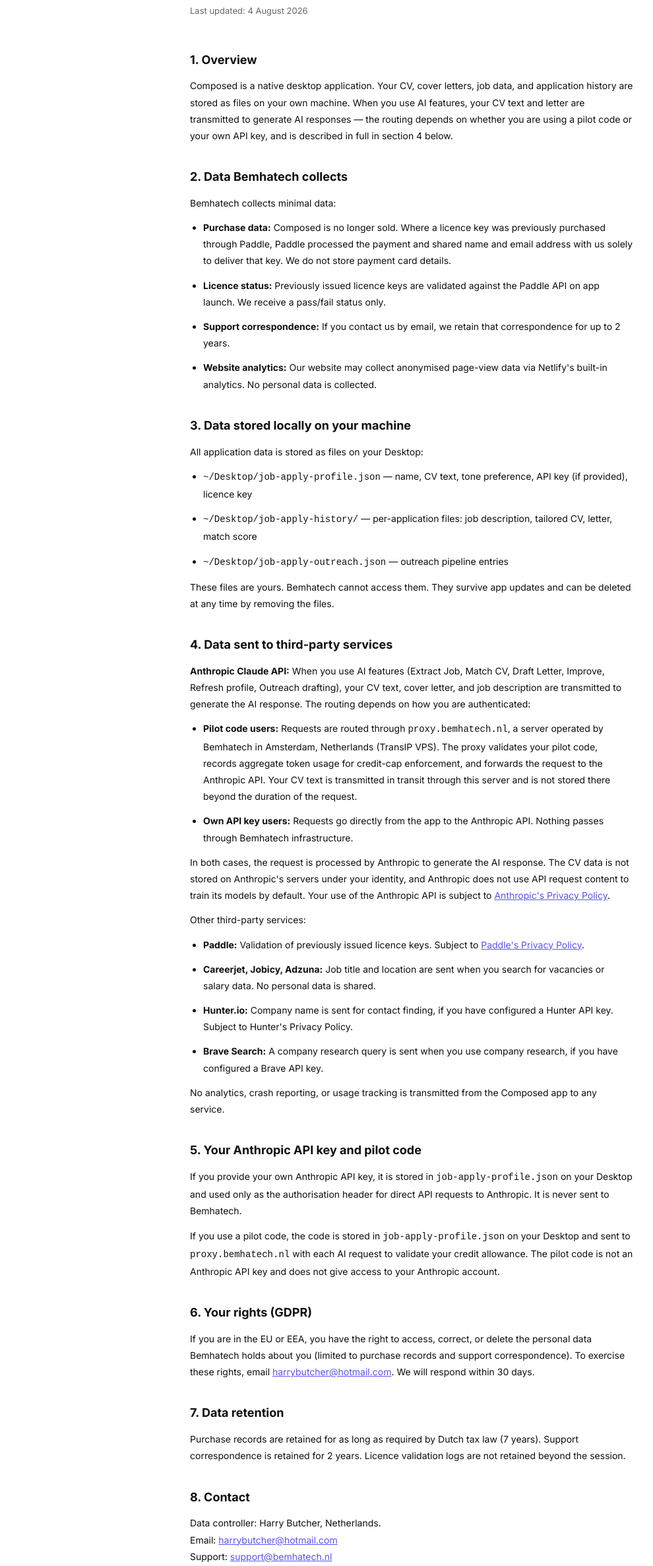
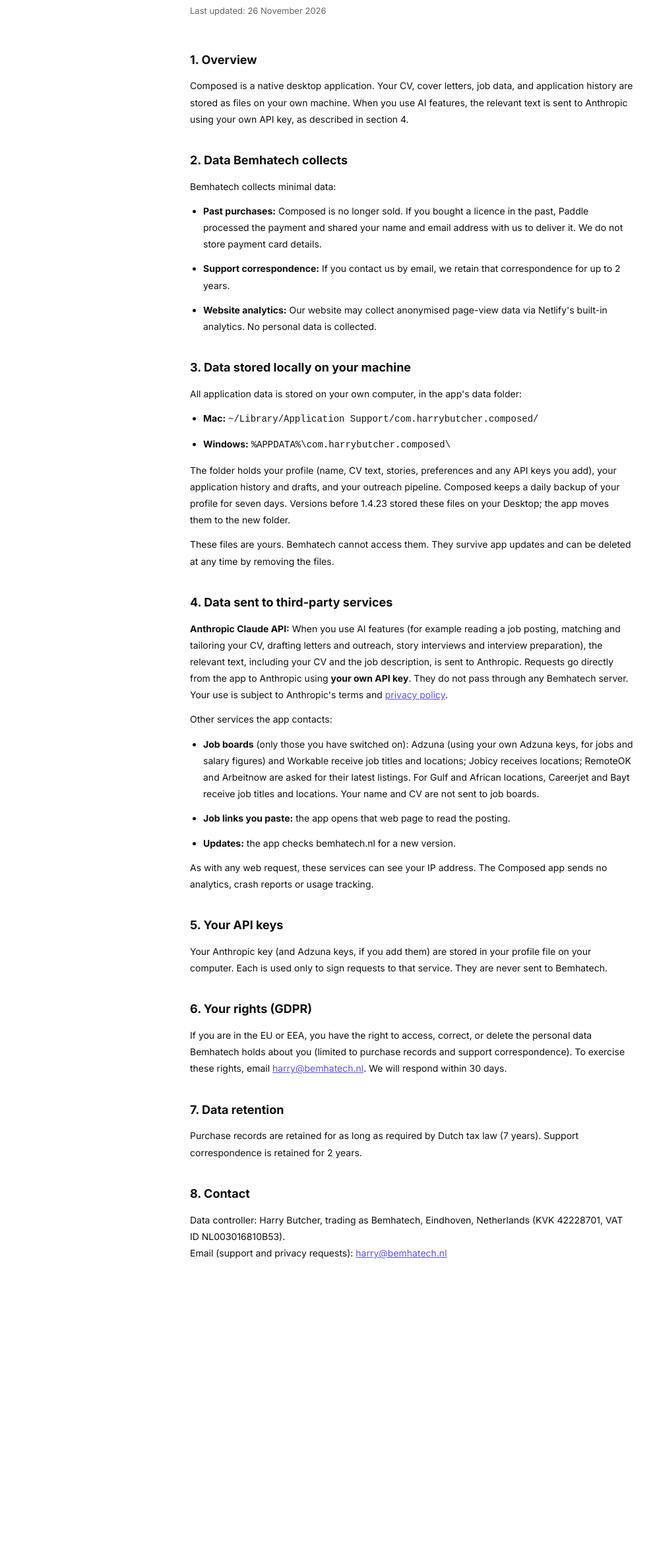
Before and after one commit to harrybutcher505/bemhatech, a plain HTML site: page composed/privacy.html in a window 1280 px wide. Shown: the part 187-2560 px from the top of the page at 66% size, without its empty margins (16-1006 px from the left). After the commit the page ends 2174 px from the top, so only its background shows below. Drawn offline with Linux system fonts and the light colour scheme.

Commit message:
Add KVK and VAT ID; correct Composed privacy, support and terms; support address harry@bemhatech.nl
Co-Authored-By: Claude Sonnet 5.5 <noreply@anthropic.com>

```diff
--- a/composed/privacy.html
+++ b/composed/privacy.html
@@ -23,59 +23,50 @@
 
   <div class="legal">
     <h1>Privacy Policy</h1>
-    <p class="meta">Last updated: 4 August 2026</p>
+    <p class="meta">Last updated: 26 November 2026</p>
 
     <h2>1. Overview</h2>
-    <p>Composed is a native desktop application. Your CV, cover letters, job data, and application history are stored as files on your own machine. When you use AI features, your CV text and letter are transmitted to generate AI responses — the routing depends on whether you are using a pilot code or your own API key, and is described in full in section 4 below.</p>
+    <p>Composed is a native desktop application. Your CV, cover letters, job data, and application history are stored as files on your own machine. When you use AI features, the relevant text is sent to Anthropic using your own API key, as described in section 4.</p>
 
     <h2>2. Data Bemhatech collects</h2>
     <p>Bemhatech collects minimal data:</p>
     <ul>
-      <li><strong>Purchase data:</strong> Composed is no longer sold. Where a licence key was previously purchased through Paddle, Paddle processed the payment and shared name and email address with us solely to deliver that key. We do not store payment card details.</li>
-      <li><strong>Licence status:</strong> Previously issued licence keys are validated against the Paddle API on app launch. We receive a pass/fail status only.</li>
+      <li><strong>Past purchases:</strong> Composed is no longer sold. If you bought a licence in the past, Paddle processed the payment and shared your name and email address with us to deliver it. We do not store payment card details.</li>
       <li><strong>Support correspondence:</strong> If you contact us by email, we retain that correspondence for up to 2 years.</li>
       <li><strong>Website analytics:</strong> Our website may collect anonymised page-view data via Netlify's built-in analytics. No personal data is collected.</li>
     </ul>
 
     <h2>3. Data stored locally on your machine</h2>
-    <p>All application data is stored as files on your Desktop:</p>
+    <p>All application data is stored on your own computer, in the app's data folder:</p>
     <ul>
-      <li><code>~/Desktop/job-apply-profile.json</code> — name, CV text, tone preference, API key (if provided), licence key</li>
-      <li><code>~/Desktop/job-apply-history/</code> — per-application files: job description, tailored CV, letter, match score</li>
-      <li><code>~/Desktop/job-apply-outreach.json</code> — outreach pipeline entries</li>
+      <li><strong>Mac:</strong> <code>~/Library/Application Support/com.harrybutcher.composed/</code></li>
+      <li><strong>Windows:</strong> <code>%APPDATA%\com.harrybutcher.composed\</code></li>
     </ul>
+    <p>The folder holds your profile (name, CV text, stories, preferences and any API keys you add), your application history and drafts, and your outreach pipeline. Composed keeps a daily backup of your profile for seven days. Versions before 1.4.23 stored these files on your Desktop; the app moves them to the new folder.</p>
     <p>These files are yours. Bemhatech cannot access them. They survive app updates and can be deleted at any time by removing the files.</p>
 
     <h2>4. Data sent to third-party services</h2>
-    <p><strong>Anthropic Claude API:</strong> When you use AI features (Extract Job, Match CV, Draft Letter, Improve, Refresh profile, Outreach drafting), your CV text, cover letter, and job description are transmitted to generate the AI response. The routing depends on how you are authenticated:</p>
+    <p><strong>Anthropic Claude API:</strong> When you use AI features (for example reading a job posting, matching and tailoring your CV, drafting letters and outreach, story interviews and interview preparation), the relevant text, including your CV and the job description, is sent to Anthropic. Requests go directly from the app to Anthropic using <strong>your own API key</strong>. They do not pass through any Bemhatech server. Your use is subject to Anthropic's terms and <a href="https://www.anthropic.com/privacy" target="_blank" rel="noopener">privacy policy</a>.</p>
+    <p>Other services the app contacts:</p>
     <ul>
-      <li><strong>Pilot code users:</strong> Requests are routed through <code>proxy.bemhatech.nl</code>, a server operated by Bemhatech in Amsterdam, Netherlands (TransIP VPS). The proxy validates your pilot code, records aggregate token usage for credit-cap enforcement, and forwards the request to the Anthropic API. Your CV text is transmitted in transit through this server and is not stored there beyond the duration of the request.</li>
-      <li><strong>Own API key users:</strong> Requests go directly from the app to the Anthropic API. Nothing passes through Bemhatech infrastructure.</li>
+      <li><strong>Job boards</strong> (only those you have switched on): Adzuna (using your own Adzuna keys, for jobs and salary figures) and Workable receive job titles and locations; Jobicy receives locations; RemoteOK and Arbeitnow are asked for their latest listings. For Gulf and African locations, Careerjet and Bayt receive job titles and locations. Your name and CV are not sent to job boards.</li>
+      <li><strong>Job links you paste:</strong> the app opens that web page to read the posting.</li>
+      <li><strong>Updates:</strong> the app checks bemhatech.nl for a new version.</li>
     </ul>
-    <p>In both cases, the request is processed by Anthropic to generate the AI response. The CV data is not stored on Anthropic's servers under your identity, and Anthropic does not use API request content to train its models by default. Your use of the Anthropic API is subject to <a href="https://www.anthropic.com/privacy" target="_blank" rel="noopener">Anthropic's Privacy Policy</a>.</p>
-    <p>Other third-party services:</p>
-    <ul>
-      <li><strong>Paddle:</strong> Validation of previously issued licence keys. Subject to <a href="https://www.paddle.com/legal/privacy" target="_blank" rel="noopener">Paddle's Privacy Policy</a>.</li>
-      <li><strong>Careerjet, Jobicy, Adzuna:</strong> Job title and location are sent when you search for vacancies or salary data. No personal data is shared.</li>
-      <li><strong>Hunter.io:</strong> Company name is sent for contact finding, if you have configured a Hunter API key. Subject to Hunter's Privacy Policy.</li>
-      <li><strong>Brave Search:</strong> A company research query is sent when you use company research, if you have configured a Brave API key.</li>
-    </ul>
-    <p>No analytics, crash reporting, or usage tracking is transmitted from the Composed app to any service.</p>
+    <p>As with any web request, these services can see your IP address. The Composed app sends no analytics, crash reports or usage tracking.</p>
 
-    <h2>5. Your Anthropic API key and pilot code</h2>
-    <p>If you provide your own Anthropic API key, it is stored in <code>job-apply-profile.json</code> on your Desktop and used only as the authorisation header for direct API requests to Anthropic. It is never sent to Bemhatech.</p>
-    <p>If you use a pilot code, the code is stored in <code>job-apply-profile.json</code> on your Desktop and sent to <code>proxy.bemhatech.nl</code> with each AI request to validate your credit allowance. The pilot code is not an Anthropic API key and does not give access to your Anthropic account.</p>
+    <h2>5. Your API keys</h2>
+    <p>Your Anthropic key (and Adzuna keys, if you add them) are stored in your profile file on your computer. Each is used only to sign requests to that service. They are never sent to Bemhatech.</p>
 
     <h2>6. Your rights (GDPR)</h2>
-    <p>If you are in the EU or EEA, you have the right to access, correct, or delete the personal data Bemhatech holds about you (limited to purchase records and support correspondence). To exercise these rights, email <a href="mailto:harrybutcher@hotmail.com">harrybutcher@hotmail.com</a>. We will respond within 30 days.</p>
+    <p>If you are in the EU or EEA, you have the right to access, correct, or delete the personal data Bemhatech holds about you (limited to purchase records and support correspondence). To exercise these rights, email <a href="mailto:harry@bemhatech.nl">harry@bemhatech.nl</a>. We will respond within 30 days.</p>
 
     <h2>7. Data retention</h2>
-    <p>Purchase records are retained for as long as required by Dutch tax law (7 years). Support correspondence is retained for 2 years. Licence validation logs are not retained beyond the session.</p>
+    <p>Purchase records are retained for as long as required by Dutch tax law (7 years). Support correspondence is retained for 2 years.</p>
 
     <h2>8. Contact</h2>
-    <p>Data controller: Harry Butcher, Netherlands.<br/>
-    Email: <a href="mailto:harrybutcher@hotmail.com">harrybutcher@hotmail.com</a><br/>
-    Support: <a href="mailto:support@bemhatech.nl">support@bemhatech.nl</a></p>
+    <p>Data controller: Harry Butcher, trading as Bemhatech, Eindhoven, Netherlands (KVK 42228701, VAT ID NL003016810B53).<br/>
+    Email (support and privacy requests): <a href="mailto:harry@bemhatech.nl">harry@bemhatech.nl</a></p>
   </div>
 </body>
 </html>
```
Also changed, not shown: ar/index.html (+1 -1 lines), composed/index.html (+5 -5 lines), composed/refund.html (+1 -1 lines), composed/support.html (+21 -31 lines), composed/terms.html (+7 -10 lines), fr/index.html (+1 -1 lines), index.html (+1 -1 lines), nl/index.html (+1 -1 lines), profile/index.html (+1 -1 lines).
